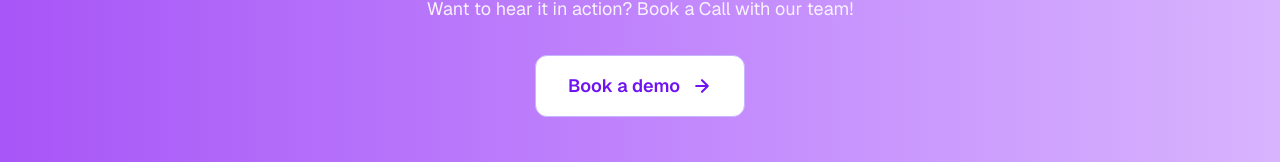
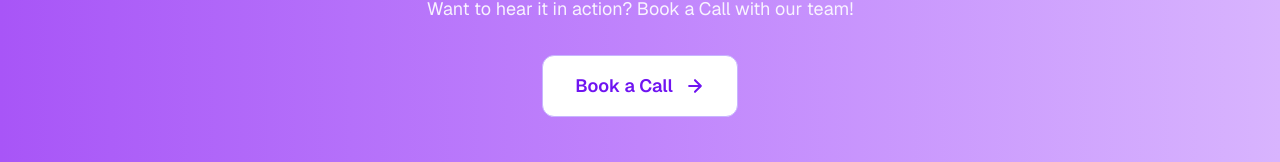
Before and after one commit to juyel66/CallmeAI, a Next.js app: page / in a window 1280 px wide. Shown: the part 4044-4206 px from the top of the page. Built offline with nearby package versions, Linux system fonts and the light colour scheme.

Commit message:
Update BookADemoButton component: change call-to-action text from "Book a demo" to "Book a Call"

```diff
--- a/app/Shared/Button/BookADemoButton.tsx
+++ b/app/Shared/Button/BookADemoButton.tsx
@@ -107,7 +107,7 @@ const BookADemoButton = ({ className = "" }: BookADemoButtonProps) => {
         >
             <div data-anim-bg className="pointer-events-none absolute inset-0 rounded-xl opacity-0" />
             <span className="relative z-10 flex w-full items-center justify-center gap-2">
-                Book a demo
+                Book a Call
                 <svg
                     width="20"
                     height="20"
```
